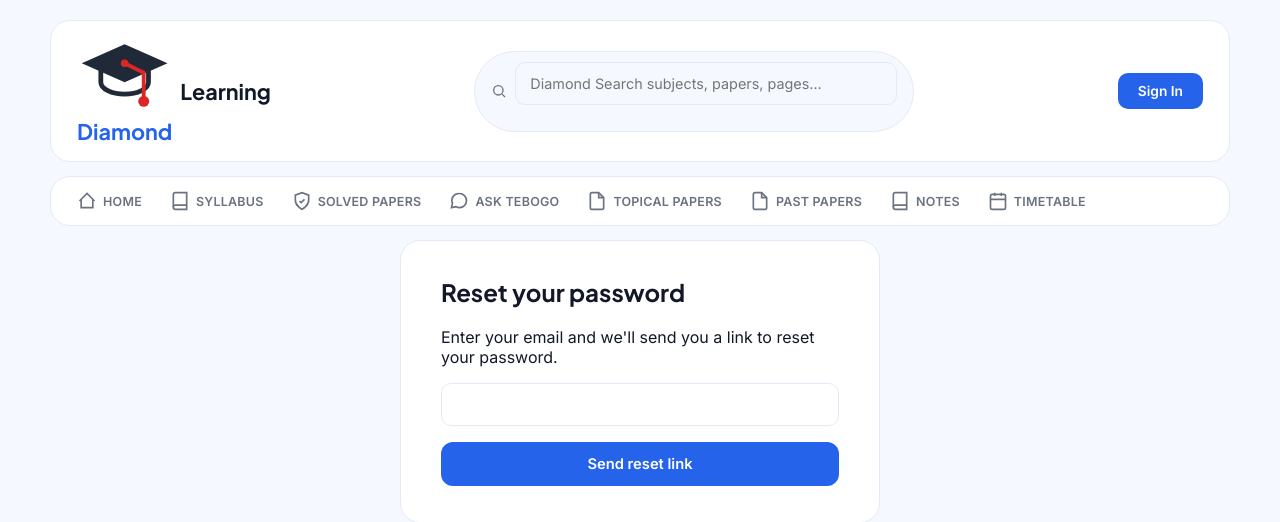
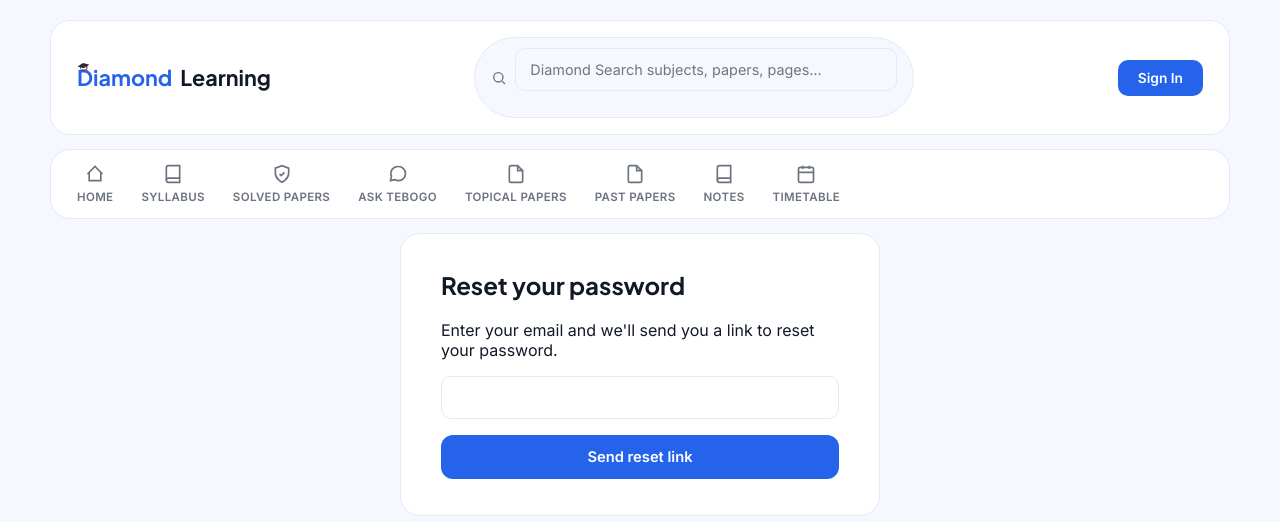
Before and after one commit to kaobonang-boop/diamond-learning, a Django app: page /accounts/password/reset/ in a window 1280 px wide. Shown: the top 522 px of the page. Run offline with Django 5.2, Linux system fonts and the light colour scheme.

Commit message:
style.css

```diff
--- a/static/css/style.css
+++ b/static/css/style.css
@@ -30,6 +30,8 @@ a{text-decoration:none; color:inherit;}
   margin-bottom:14px; flex-wrap:wrap;
 }
 .brand{font-size:1.35rem; font-weight:700; display:flex; align-items:center; gap:8px;}
+.brand-mark{position:relative; display:inline-block; line-height:1;}
+.grad-cap{position:absolute; top:-0.22em; left:0.02em; width:0.62em; height:auto; transform:rotate(-8deg); pointer-events:none; z-index:1;}
 .brand .d{color:var(--blue);}
 .searchbar-wrap{flex:1; max-width:440px; position:relative; min-width:200px;}
 .searchbar{
@@ -69,10 +71,13 @@ a{text-decoration:none; color:inherit;}
   padding:14px 26px; display:flex; gap:28px; margin-bottom:14px; flex-wrap:wrap;
 }
 .nav-item{
-  display:flex; align-items:center; gap:6px; cursor:pointer;
-  color:var(--ink-soft); font-size:0.78rem; font-weight:700; letter-spacing:0.02em;
+  display:flex; flex-direction:column; align-items:center; gap:6px; cursor:pointer;
+  color:var(--ink-soft); font-size:0.72rem; font-weight:600; letter-spacing:0.03em;
 }
+.nav-item svg{stroke:var(--ink-soft);}
 .nav-item.active{color:var(--blue);}
+.nav-item.active svg{stroke:var(--blue);}
+.nav-item.active::after{content:""; width:20px; height:2px; background:var(--blue); border-radius:2px; margin-top:2px;}
 
 /* ---- hero ---- */
 .hero{
```
